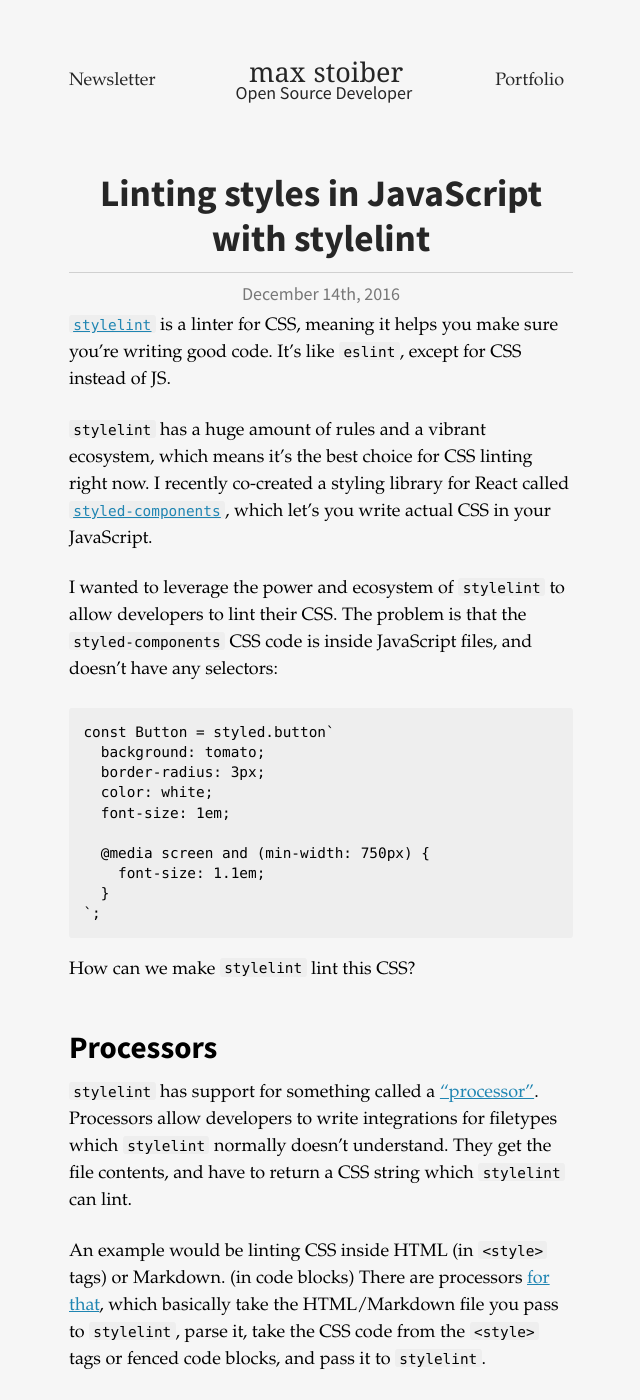
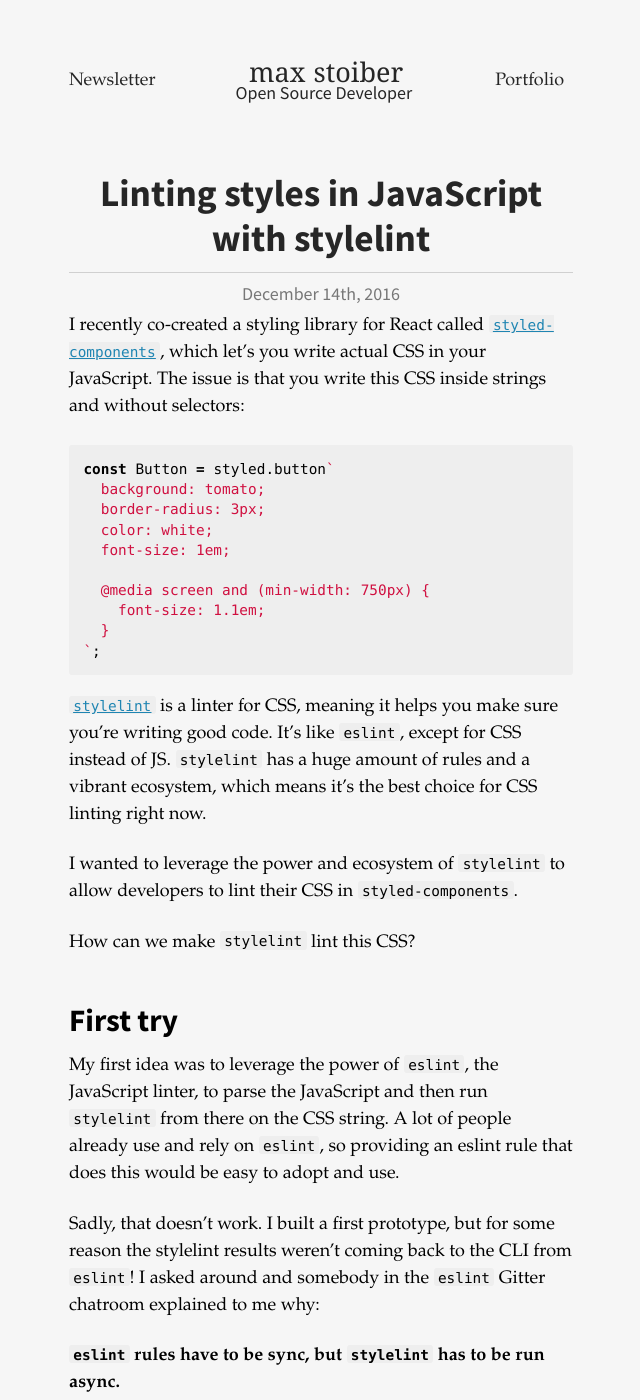
Before and after one commit to mxstbr/mxstbr.github.io, a Jekyll site: the page built from _posts/2016-12-14-linting-styles-in-js-with-stylelint.md, in a window 1280 px wide and 1400 px high. Shown: the whole window, without its empty margins (319-959 px from the left). Built offline with Jekyll 4.4.1, drawn with Linux system fonts in a browser that asks for light colours; some of the changed text lies outside the part shown.

Commit message:
Update stylelint post, add video

````diff
--- a/_posts/2016-12-14-linting-styles-in-js-with-stylelint.md
+++ b/_posts/2016-12-14-linting-styles-in-js-with-stylelint.md
@@ -5,13 +5,9 @@ title: Linting styles in JavaScript with stylelint
 tags: stylelint postcss
 ---
 
-[`stylelint`](http://stylelint.io) is a linter for CSS, meaning it helps you make sure you're writing good code. It's like `eslint`, except for CSS instead of JS.
+I recently co-created a styling library for React called [`styled-components`](https://styled-components.com), which let's you write actual CSS in your JavaScript. The issue is that you write this CSS inside strings and without selectors:
 
-`stylelint` has a huge amount of rules and a vibrant ecosystem, which means it's the best choice for CSS linting right now. I recently co-created a styling library for React called [`styled-components`](https://styled-components.com), which let's you write actual CSS in your JavaScript.
-
-I wanted to leverage the power and ecosystem of `stylelint` to allow developers to lint their CSS. The problem is that the `styled-components` CSS code is inside JavaScript files, and doesn't have any selectors:
-
-```JS
+```javascript
 const Button = styled.button`
   background: tomato;
   border-radius: 3px;
@@ -24,21 +20,37 @@ const Button = styled.button`
 `;
 ```
 
+[`stylelint`](http://stylelint.io) is a linter for CSS, meaning it helps you make sure you're writing good code. It's like `eslint`, except for CSS instead of JS. `stylelint` has a huge amount of rules and a vibrant ecosystem, which means it's the best choice for CSS linting right now.
+
+I wanted to leverage the power and ecosystem of `stylelint` to allow developers to lint their CSS in `styled-components`.
+
 How can we make `stylelint` lint this CSS?
+
+## First try
+
+My first idea was to leverage the power of `eslint`, the JavaScript linter, to parse the JavaScript and then run `stylelint` from there on the CSS string. A lot of people already use and rely on `eslint`, so providing an eslint rule that does this would be easy to adopt and use.
+
+Sadly, that doesn't work. I built a first prototype, but for some reason the stylelint results weren't coming back to the CLI from `eslint`! I asked around and somebody in the `eslint` Gitter chatroom explained to me why:
+
+**`eslint` rules have to be sync, but `stylelint` has to be run async.**
+
+Ugh, super annoying! Back to the drawing board. As always, I sent out a frustrated tweet on [Twitter](https://twitter.com/mxstbr). Somebody helpfully replied that I should check out `stylelint` processors, since they seem to be exactly for my use case!
+
+Huh, processors? Never heard of those...
 
 ## Processors
 
-`stylelint` has support for something called a ["processor"](http://stylelint.io/user-guide/processors/). Processors allow developers to write integrations for filetypes which `stylelint` normally doesn't understand. They get the file contents, and have to return a CSS string which `stylelint` can lint.
+As it turns out, `stylelint` has support for custom ["processors"](http://stylelint.io/user-guide/processors/). Processors allow developers to add support for filetypes which `stylelint` normally doesn't understand. They get the file contents, and have to return a CSS string which `stylelint` can lint.
 
-An example would be linting CSS inside HTML (in `<style>` tags) or Markdown. (in code blocks) There are processors [for](https://github.com/mapbox/stylelint-processor-markdown) [that](https://github.com/ccbikai/stylelint-processor-html/blob/master/index.js), which basically take the HTML/Markdown file you pass to `stylelint`, parse it, take the CSS code from the `<style>` tags or fenced code blocks, and pass it to `stylelint`.
+One of the most common use cases would be linting CSS inside HTML (in `<style>` tags) or Markdown. (in code blocks) There are processors [for](https://github.com/mapbox/stylelint-processor-markdown) [that](https://github.com/ccbikai/stylelint-processor-html/blob/master/index.js), which basically take the HTML/Markdown file you pass to `stylelint`, parse it, take the CSS code from the `<style>` tags or fenced code blocks, and pass it to `stylelint`.
 
-What does such a processor look like?
+That sounds exactly like what I need! How do I write one?!
 
-## Writing your own processor
+### Writing a processor
 
-The first thing you need is a main file, we'll call it `index.js`. This file has to export a function which returns an object with two keys, `code` and `result`:
+The main file of your processor has to export a function which returns an object with two keys, `code` and `result`:
 
-```JS
+```javascript
 // index.js
 
 module.exports = function (options) {
@@ -49,11 +61,12 @@ module.exports = function (options) {
 }
 ```
 
-Both of these keys have to be functions. `code` is a function that gets passed the contents of the file the user wants to lint, and should return the extracted CSS code for `stylelint` to lint. `result` is a function that gets passed the linting result as an object, which you can optionally mutate to adjust things like source maps or error messages.
+Both values of these properties have to be functions:
 
-For example, for the `styled-components` processor I replace each mention of "brace" in the warnings with "backtick", since you generally don't have braces when writing `styled-components`.
+- `code` is a function that gets passed the contents of the file the user wants to lint, and should return the extracted CSS code for `stylelint` to lint.
+- `result` is a function that gets passed the linting result as an object, which you can optionally mutate to adjust things like source maps or error messages.
 
-```JS
+```javascript
 // index.js
 
 module.exports = function (options) {
@@ -68,6 +81,26 @@ module.exports = function (options) {
 }
 ```
 
-This is the basic idea of a `stylelint` processor. How exactly you extract the CSS or how much or little you adjust the source map and result is very much up to your use case.
+In the `code` step, my `styled-components` processor parses the incoming JavaScript files with [`babylon`](https://github.com/babel/babylon). (the parser Babel uses under the hood) Then it gets the content of all the tagged template literals that are `styled-components` related and fixes the resulting CSS to be "real" CSS with selectors etc. before passing it to `stylelint`.
 
-Take a look at the excellent, well commented and tested [`stylelint-processor-markdown`](https://github.com/mapbox/stylelint-processor-markdown) by [@davidtheclark](https://twitter.com/davidtheclark) for some inspiration on how to write a `stylelint` processor!
+In the `result` step I then replace each mention of "brace" in all error messages with "backtick", since you generally don't have braces when writing `styled-components`, and adjust the source map to fit the JavaScript file again.
+
+This is what that looks like now that it's done 🎉
+
+<video width="100%" height="334.5px" loop controls id="stylelint-video" data-src="/img/stylelint-processor.mov"></video>
+
+While it _works_, as you can imagine there's quite a few edge cases and I definitely haven't fixed all of them yet. Feel free to take a look [at the source](https://github.com/styled-components/stylelint-processor-styled-components) and if you use `styled-components` please try it out and let me know how it went!
+
+*To see what a really well tested, commented and perfectly working processor looks like take a look at the excellent [`stylelint-processor-markdown`](https://github.com/mapbox/stylelint-processor-markdown) by [@davidtheclark](https://twitter.com/davidtheclark) for some inspiration!*
+
+<script>
+  // Lazy load the video onload so it doesn't block the rendering
+  window.onload = function() {
+		setTimeout(function() {
+	    var video = document.querySelector('#stylelint-video')
+	    var sourceFile = video.getAttribute('data-src')
+	    video.setAttribute('src', sourceFile)
+	    video.load()
+		}, 500)
+  }
+</script>
--- a/_sass/_base.scss
+++ b/_sass/_base.scss
@@ -61,6 +61,11 @@ p {
     @include rem(font-size, 1);
 }
 
+video {
+  margin-top: 0;
+  margin-bottom: 1em;
+}
+
 // Override the embedded tweet styling
 .twitter-tweet {
   margin-bottom: 1em !important;
@@ -70,8 +75,14 @@ p {
 
 /* Lists */
 ul, ol, dl {
-    margin-top: 0;
-    margin-bottom: 1em;
+  margin-top: 0;
+  margin-bottom: 1em;
+  padding-left: 1em;
+}
+
+li {
+  margin-top: 0;
+  margin-bottom: 1em;
 }
 
 dt {
````
Also changed, not shown: _posts/2016-12-23-2016-in-review.md (+1 -2 lines), 1 other file.
